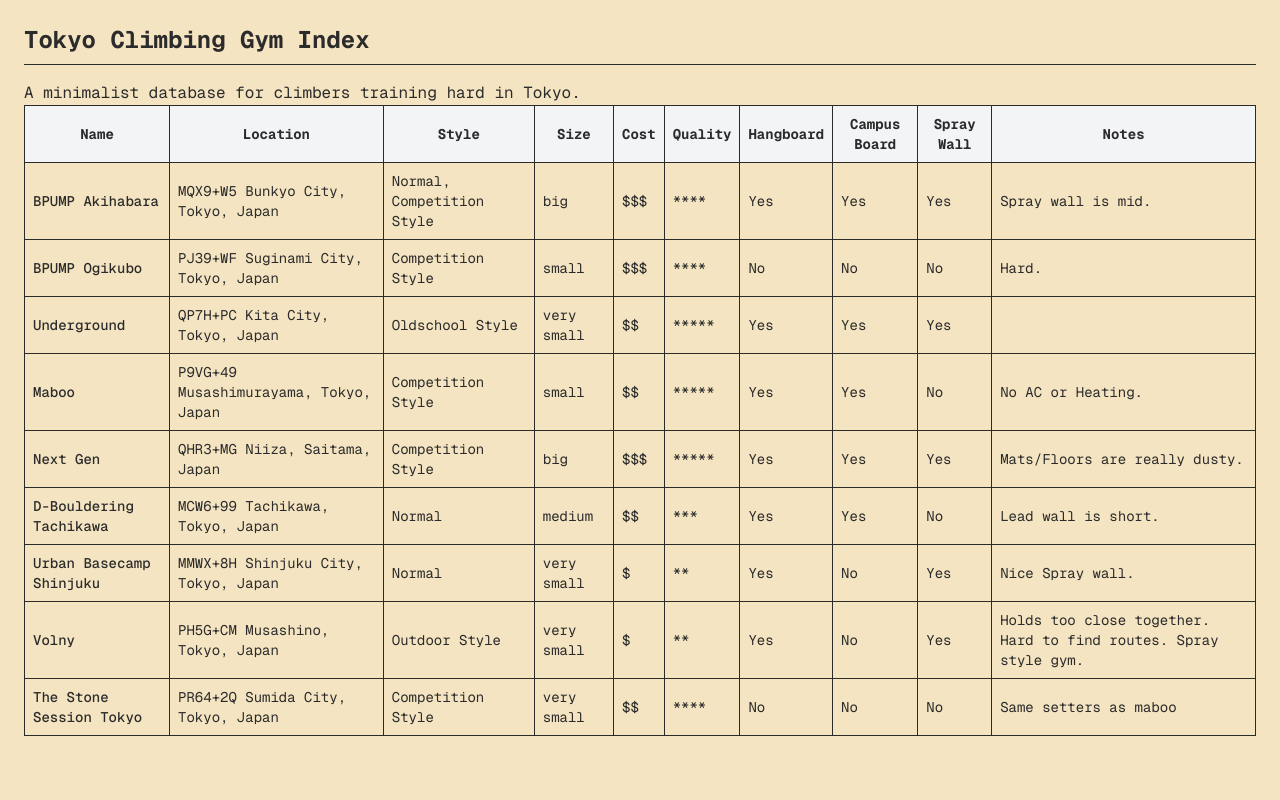
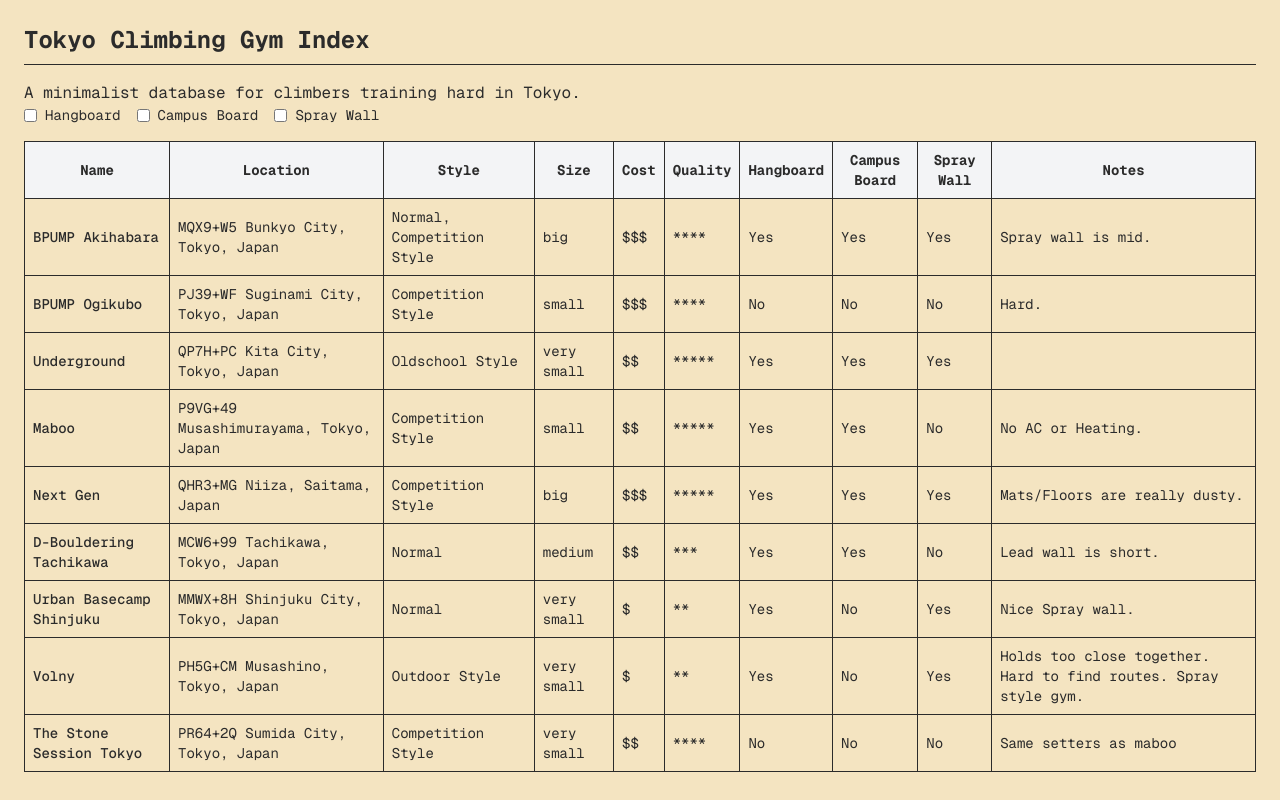
Before and after one commit to zyeo/tokyo-climbing-gym-index, a Next.js app in the folder web/: page / in a window 1280 px wide. Built offline with nearby package versions, Linux system fonts and the light colour scheme.

Commit message:
add basic filtering to table

```diff
--- a/web/src/app/page.tsx
+++ b/web/src/app/page.tsx
@@ -1,16 +1,25 @@
-import Image from "next/image";
+'use client'
+import { useState } from 'react'
 import GymTable from '@/components/gymTable'
+import FilterBar from '@/components/filterBar'
+import {Filters } from '@/types/filters'
 
 export default function Home() {
+  const [filters, setFilters] = useState<Filters>({
+    hangboard: false,
+    campusBoard: false,
+    sprayWall: false,
+  })
+
   return (
     <main className="p-6 font-mono">
       <h1 className="text-2xl font-bold border-b pb-2 mb-4">
         Tokyo Climbing Gym Index
       </h1>
+      <p>A minimalist database for climbers training hard in Tokyo.</p>
       {/* TODO: add a filter component */}
-      <p>A minimalist database for climbers training hard in Tokyo.</p>
-
-      <GymTable />
+      <FilterBar filters={filters} onChange={setFilters} />
+      <GymTable filters={filters} />
     </main>
   );
 }
--- /dev/null
+++ b/web/src/components/filterBar.tsx
@@ -0,0 +1,59 @@
+'use client'
+import { useState } from "react"
+import { Filters } from "@/types/filters"
+import { filterGyms } from "@/lib/filterHelpers";
+
+type FilterBarProps = {
+    filters: Filters;
+    onChange: (nextFilters: Filters) => void;
+  };
+
+export default function FilterBar({filters, onChange}: FilterBarProps) {
+  return (
+    <div className="mb-4 flex flex-wrap items-center gap-4">
+      {/* Hangboard */}
+      <label className="flex items-center gap-2 text-sm">
+        <input
+          type="checkbox"
+          checked={filters.hangboard}
+          onChange={() =>
+            onChange({
+              ...filters,
+              hangboard: !filters.hangboard,
+
+            })
+          }
+        />
+        <span>Hangboard</span>
+      </label>
+    {/* Campus Board */}
+    <label className="flex items-center gap-2 text-sm">
+        <input
+          type="checkbox"
+          checked={filters.campusBoard}
+          onChange={() =>
+            onChange({
+              ...filters,
+              campusBoard: !filters.campusBoard,
+            })
+          }
+        />
+        <span>Campus Board</span>
+      </label>
+    {/* Spray Wall */}
+    <label className="flex items-center gap-2 text-sm">
+        <input
+          type="checkbox"
+          checked={filters.sprayWall}
+          onChange={() =>
+            onChange({
+              ...filters,
+              sprayWall: !filters.sprayWall,
+            })
+          }
+        />
+        <span>Spray Wall</span>
+      </label>
+    </div>
+  )
+}
--- a/web/src/components/gymTable.tsx
+++ b/web/src/components/gymTable.tsx
@@ -4,10 +4,12 @@
 import { GymListSchema } from "@/types/gymSchema";
 import { SIZE_MAP, COST_MAP, QUALITY_MAP, DEFAULT_SORT_ORDER, BOOLEAN_MAP} from "@/constants/gymConfig";
 import { sortGyms, type SortKey, type SortDir } from "@/lib/sortHelpers";
+import { Filters } from "@/types/filters";
+import { filterGyms } from "@/lib/filterHelpers";
 
 const gymData = GymListSchema.parse(rawGyms);
 
-export default function GymTable() {
+export default function GymTable({ filters }: { filters: Filters }) {
   const [sortKey, setSortKey] = useState<SortKey | null>(null)
   const [sortDir, setSortDir] = useState<SortDir>("desc")
 
@@ -27,7 +29,8 @@
     }
 
   }
-  const sortedGyms = sortGyms(gymData, sortKey, sortDir);
+  const filteredGyms = filterGyms(gymData, filters)
+  const sortedGyms = sortGyms(filteredGyms, sortKey, sortDir)
 
   return (
     <table className="border-collapse border border-gray-400 w-full text-sm">
--- /dev/null
+++ b/web/src/lib/filterHelpers.ts
@@ -0,0 +1,11 @@
+import type { Gym } from "@/types/gymSchema"
+import { Filters } from "@/types/filters";
+
+export function filterGyms(gyms: Gym[], filters: Filters): Gym[] {
+    return gyms.filter((gym) => {
+        if (filters.hangboard && !gym.hangboard) return false
+        if (filters.campusBoard && !gym.campusBoard) return false
+        if (filters.sprayWall && !gym.sprayWall) return false
+        return true
+    })
+}
--- /dev/null
+++ b/web/src/types/filters.ts
@@ -0,0 +1,6 @@
+// types/filters.ts
+export type Filters = {
+    hangboard: boolean;
+    campusBoard: boolean;
+    sprayWall: boolean;
+  };
```
Also changed, not shown: web/package.json (+7 -7 lines), 1 other file (tests, documents, lock files or other folders).
